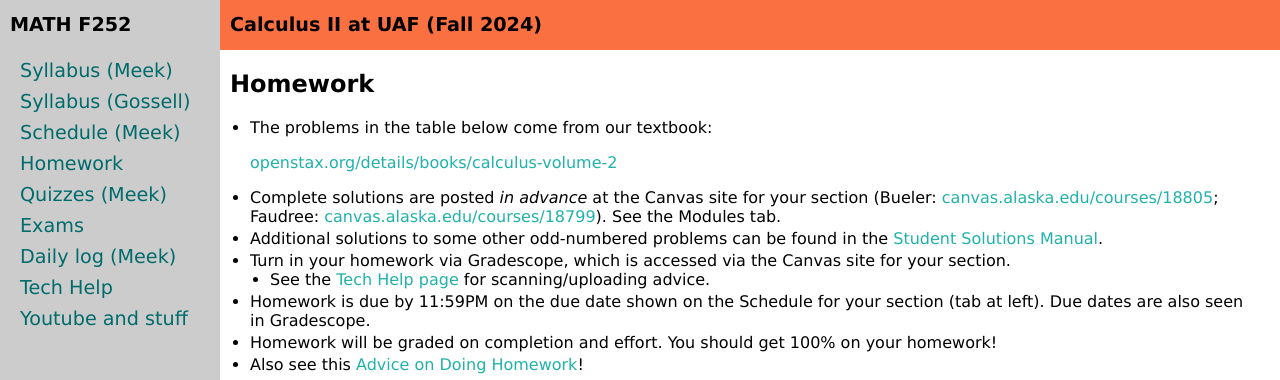
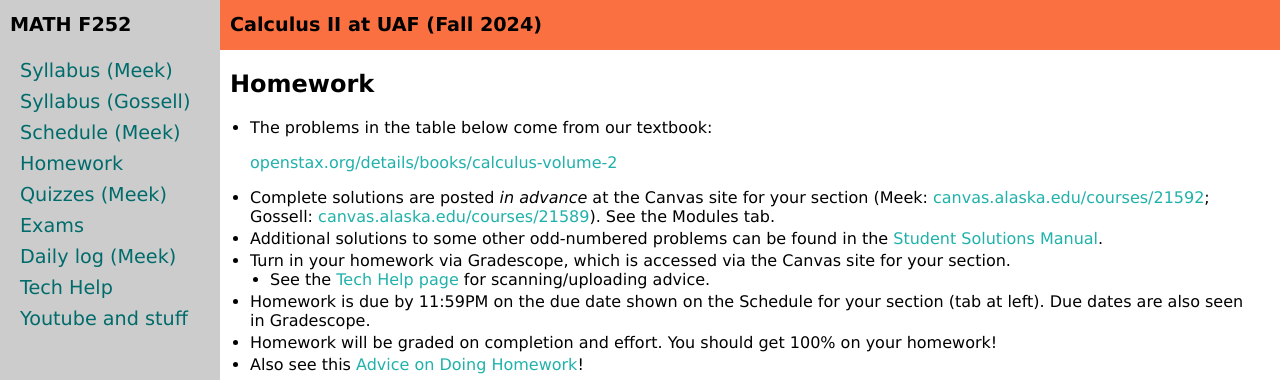
Before and after one commit to uaf-math/calc2, a Jekyll site: the page built from homework.md, in a window 1280 px wide and 900 px high. Shown: the top 380 px of the window. Built offline with Jekyll 4.4.1, drawn with Linux system fonts in a browser that asks for light colours.

Commit message:
fixed canvas links on homework page

```diff
--- a/homework.md
+++ b/homework.md
@@ -9,7 +9,12 @@ title: Homework
 
     [openstax.org/details/books/calculus-volume-2](https://openstax.org/details/books/calculus-volume-2)
 
-  * Complete solutions are posted _in advance_ at the Canvas site for your section (Bueler: [canvas.alaska.edu/courses/18805](https://canvas.alaska.edu/courses/18805); Faudree: [canvas.alaska.edu/courses/18799](https://canvas.alaska.edu/courses/18799)).  See the Modules tab.
+  * Complete solutions are posted _in advance_ at the Canvas site for
+    your section (Meek:
+    [canvas.alaska.edu/courses/21592](https://canvas.alaska.edu/courses/21592);
+    Gossell:
+    [canvas.alaska.edu/courses/21589](https://canvas.alaska.edu/courses/21589)).
+    See the Modules tab.
   * Additional solutions to some other odd-numbered problems can be found in the [Student Solutions Manual](https://openstax.org/details/books/calculus-volume-2?Student%20resources).
   * Turn in your homework via Gradescope, which is accessed via the Canvas site for your section.
     * See the [Tech Help page](techHelp.html) for scanning/uploading advice.
```
